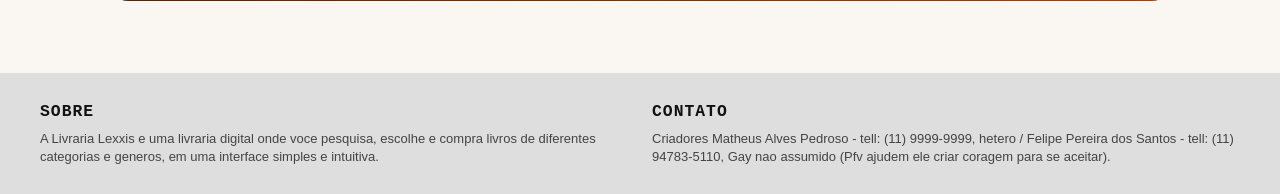
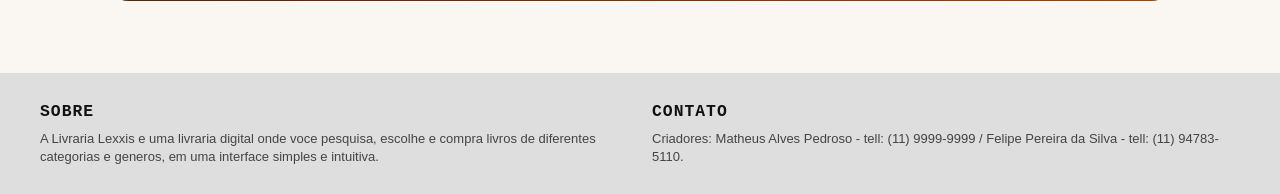
Before and after one commit to FelipeZx405/livraria-lexxis, a Java web app: page /home in a window 1280 px wide. Shown: the part 1831-2025 px from the top of the page. Run offline with Tomcat 11, a stand-in JSP engine, Linux system fonts and the light colour scheme.

Commit message:
Alteração da parte de Contatos

```diff
--- a/livraria-lexxis/src/main/webapp/WEB-INF/rodape.jspf
+++ b/livraria-lexxis/src/main/webapp/WEB-INF/rodape.jspf
@@ -10,7 +10,7 @@
 
         <section id="contato">
             <h3>CONTATO</h3>
-            <p>Criadores Matheus Alves Pedroso - tell: (11) 9999-9999, hetero / Felipe Pereira dos Santos - tell: (11) 94783-5110, Gay nao assumido (Pfv ajudem ele criar coragem para se aceitar). </p>
+            <p>Criadores: Matheus Alves Pedroso - tell: (11) 9999-9999 / Felipe Pereira da Silva - tell: (11) 94783-5110. </p>
         </section>
 
     </div>
```
